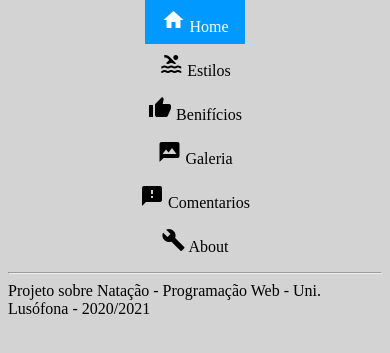
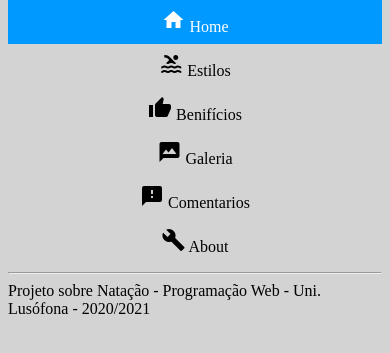
Before and after one commit to Pedro-Costa-Uni-Projects/pw-projeto-pedro-ricardo, a PHP site: page /index.php in a window 390 px wide. Shown: the part 88-441 px from the top of the page. Run offline with PHP 8.4, Linux system fonts and the light colour scheme; some web fonts are replaced.

Commit message:
menu telemovel agora é que esta bem

```diff
--- a/styles.css
+++ b/styles.css
@@ -30,6 +30,13 @@ nav {
     justify-content: center;
 }
 
+nav > a {
+    display: block;
+    color: #000;
+    padding: 8px 16px;
+    text-decoration: none;
+}
+
 /*PHONE E TABLET*/
 @media (max-width: 600px) {
     body {
@@ -46,17 +53,15 @@ nav {
     nav {
         flex-direction: column;
     }
+
+    nav > a {
+        width: 100%;
+        text-align: center;
+    }
 }
 
 h1 {
     text-align: center;
-}
-
-nav > a {
-    display: block;
-    color: #000;
-    padding: 8px 16px;
-    text-decoration: none;
 }
 
 nav > a.active {
```
